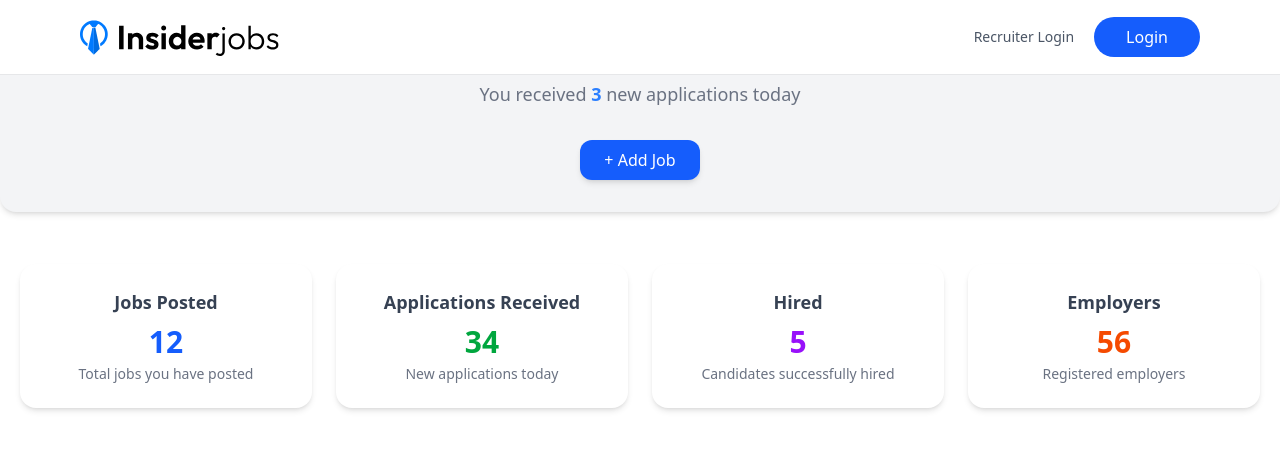
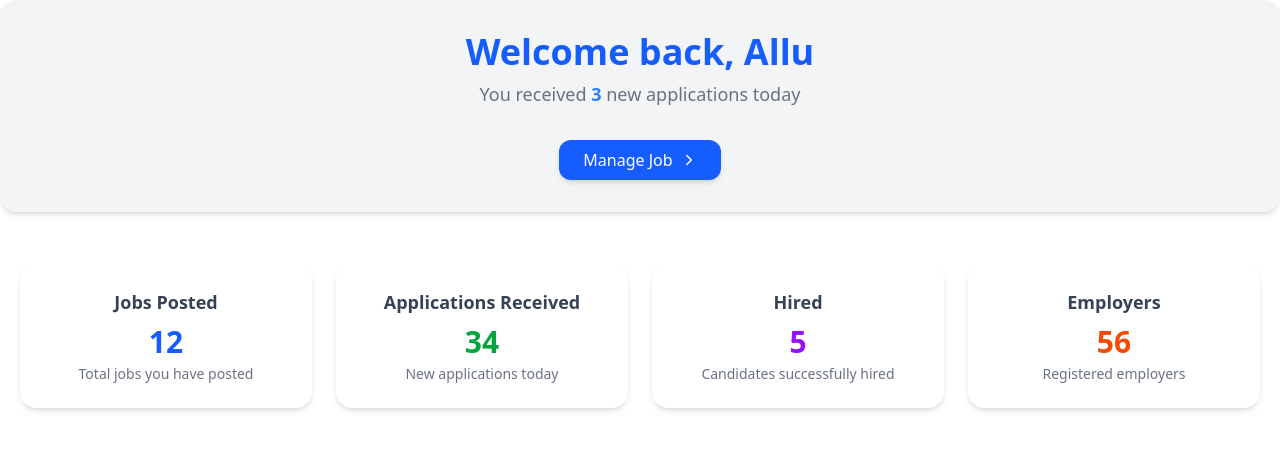
Before and after one commit to Allu-Allus/GROUP-PROJECT-JOBPORTAL-FRONTEND, a React (Vite) app: page /dash in a window 1280 px wide. Shown: the top 450 px of the page. Built offline with nearby package versions, Linux system fonts and the light colour scheme.

Commit message:
minor design changes

```diff
--- a/src/App.jsx
+++ b/src/App.jsx
@@ -36,7 +36,6 @@ function App() {
 
   return (
     <>
-    <Navbar/>
       <Routes>
          {/* User side */}
         <Route path='/description' element={<JobDescription getJob={getJob} setGetJob={setGetJob}/>} />
--- a/src/Pages/admin/Dashboard.jsx
+++ b/src/Pages/admin/Dashboard.jsx
@@ -1,7 +1,7 @@
 import React from 'react'
 import DashboardCard from '../../Components/admin/DashboardCard'
 import { Link } from 'react-router-dom'
-
+import { IoIosArrowForward } from "react-icons/io";
 function Dashboard() {
   return (
     <>
@@ -18,10 +18,10 @@ function Dashboard() {
       <button
         type="button"
         className="flex items-center gap-2 bg-blue-600 text-white px-6 py-2 rounded-xl shadow-md hover:bg-blue-700 transition-all duration-200"
-      >
-        + Add Job
-      </button>
+      >  Manage Job <IoIosArrowForward /> </button>
     </Link>
+
+
   </div>
 </div>
 
```
